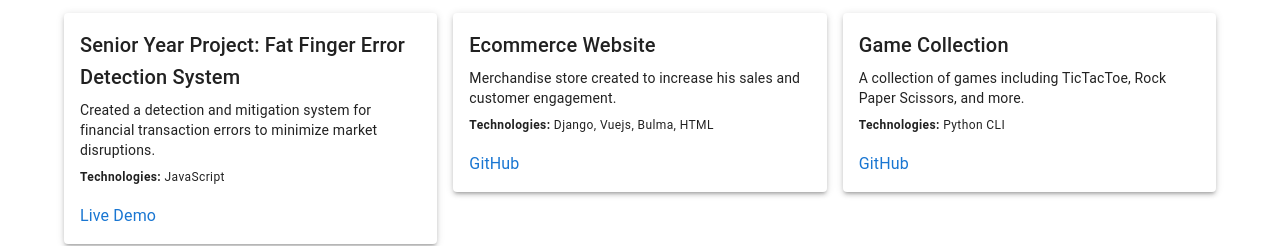
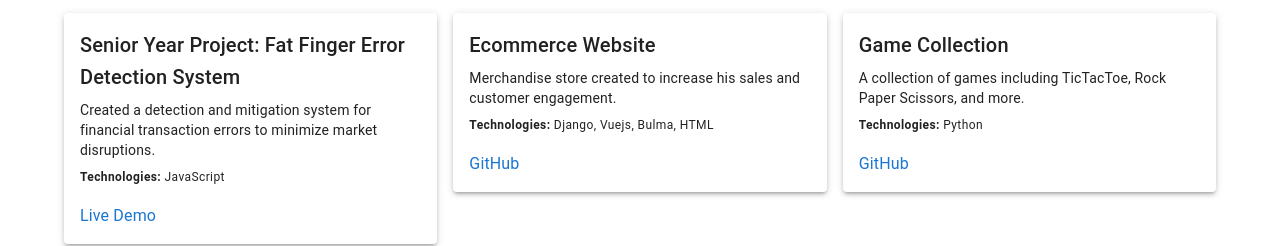
Before and after one commit to olivernjeru/olivernjeru.github.io, a React (Create React App) app: page / in a window 1280 px wide. Shown: the part 3813-4059 px from the top of the page. Built offline with nearby package versions, Linux system fonts and the light colour scheme.

Commit message:
change technologies from Python CLI to just Python to test the new github actions

```diff
--- a/src/components/dataStores/Projects.js
+++ b/src/components/dataStores/Projects.js
@@ -14,7 +14,7 @@ const projects = [
   {
     name: 'Game Collection',
     description: 'A collection of games including TicTacToe, Rock Paper Scissors, and more.',
-    technologies: 'Python CLI',
+    technologies: 'Python',
     github: 'https://github.com/olivernjeru/explore-python/tree/main/explore-python',
   },
   {
```
